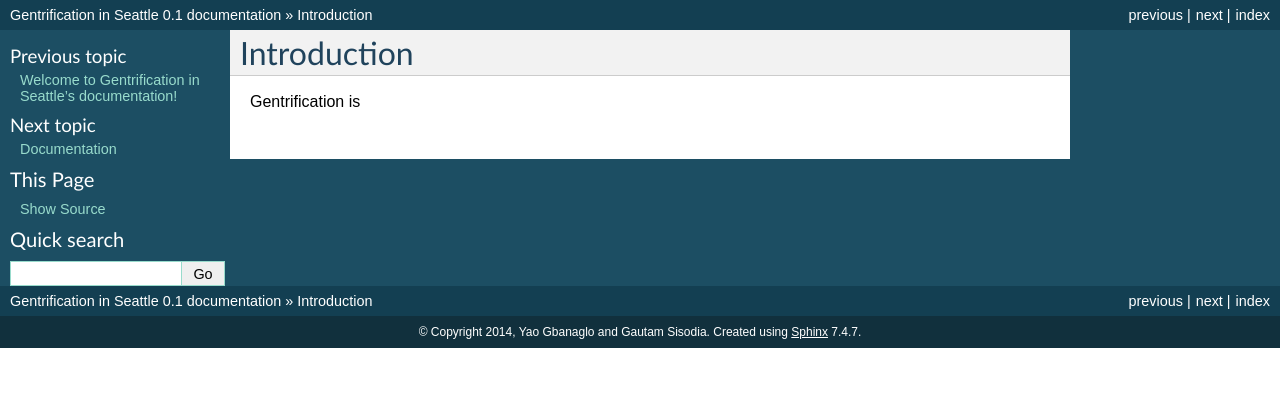
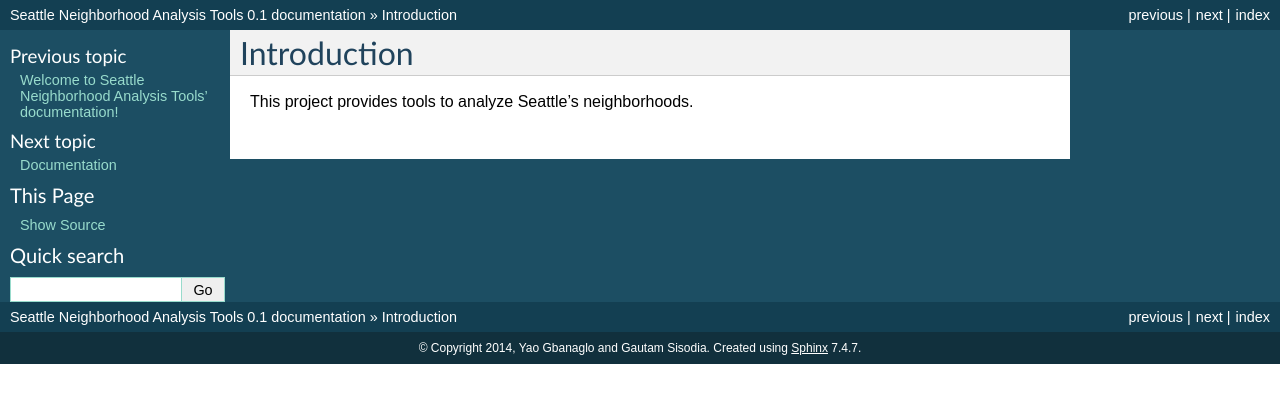
Before and after one commit to gautsi/gentrySeattle, a Sphinx documentation site: the page built from docs/source/intro.rst, in a window 1280 px wide. Shown: the top 403 px of the page. Built offline with Sphinx 7.4.7, drawn with Linux system fonts in a browser that asks for light colours.

```diff
--- /dev/null
+++ b/datatools/__init__.py
@@ -0,0 +1,6 @@
+"""
+This package includes tools to analyze neighborhood data.
+
+"""
+
+import nbddataframe
--- a/docs/source/conf.py
+++ b/docs/source/conf.py
@@ -73,7 +73,7 @@ source_suffix = '.rst'
 master_doc = 'index'
 
 # General information about the project.
-project = u'Gentrification in Seattle'
+project = u'Seattle Neighborhood Analysis Tools'
 copyright = u'2014, Yao Gbanaglo and Gautam Sisodia'
 
 # The version info for the project you're documenting, acts as replacement for
@@ -206,7 +206,7 @@ html_static_path = ['_static']
 #html_file_suffix = None
 
 # Output file base name for HTML help builder.
-htmlhelp_basename = 'GentrificationinSeattledoc'
+htmlhelp_basename = 'SeattleNeighborhoodAnalysisToolsdoc'
 
 
 # -- Options for LaTeX output ---------------------------------------------
@@ -226,7 +226,7 @@ latex_elements = {
 # (source start file, target name, title,
 #  author, documentclass [howto, manual, or own class]).
 latex_documents = [
-  ('index', 'GentrificationinSeattle.tex', u'Gentrification in Seattle Documentation',
+  ('index', 'SeattleNeighborhoodAnalysisTools.tex', u'Seattle Neighborhood Analysis Tools Documentation',
    u'Yao Gbanaglo and Gautam Sisodia', 'manual'),
 ]
 
@@ -256,7 +256,7 @@ latex_documents = [
 # One entry per manual page. List of tuples
 # (source start file, name, description, authors, manual section).
 man_pages = [
-    ('index', 'gentrificationinseattle', u'Gentrification in Seattle Documentation',
+    ('index', 'seattleneighborhoodanalysistools', u'Seattle Neighborhood Analysis Tools',
      [u'Yao Gbanaglo and Gautam Sisodia'], 1)
 ]
 
@@ -270,8 +270,8 @@ man_pages = [
 # (source start file, target name, title, author,
 #  dir menu entry, description, category)
 texinfo_documents = [
-  ('index', 'GentrificationinSeattle', u'Gentrification in Seattle Documentation',
-   u'Yao Gbanaglo and Gautam Sisodia', 'GentrificationinSeattle', 'One line description of project.',
+  ('index', 'SeattleNeighborhoodAnalysisTools', u'Seattle Neighborhood Analysis Tools',
+   u'Yao Gbanaglo and Gautam Sisodia', 'SeattleNeighborhoodAnalysisTools', 'One line description of project.',
    'Miscellaneous'),
 ]
 
--- a/docs/source/index.rst
+++ b/docs/source/index.rst
@@ -3,7 +3,7 @@
    You can adapt this file completely to your liking, but it should at least
    contain the root `toctree` directive.
 
-Welcome to Gentrification in Seattle's documentation!
+Welcome to Seattle Neighborhood Analysis Tools' documentation!
 =====================================================
 
 Contents:
--- a/docs/source/intro.rst
+++ b/docs/source/intro.rst
@@ -1,4 +1,4 @@
 Introduction
 ============
 
-Gentrification is
+This project provides tools to analyze Seattle's neighborhoods.
```
Also changed, not shown: docs/source/docu.rst (+15 -0 lines), 2 other files.
